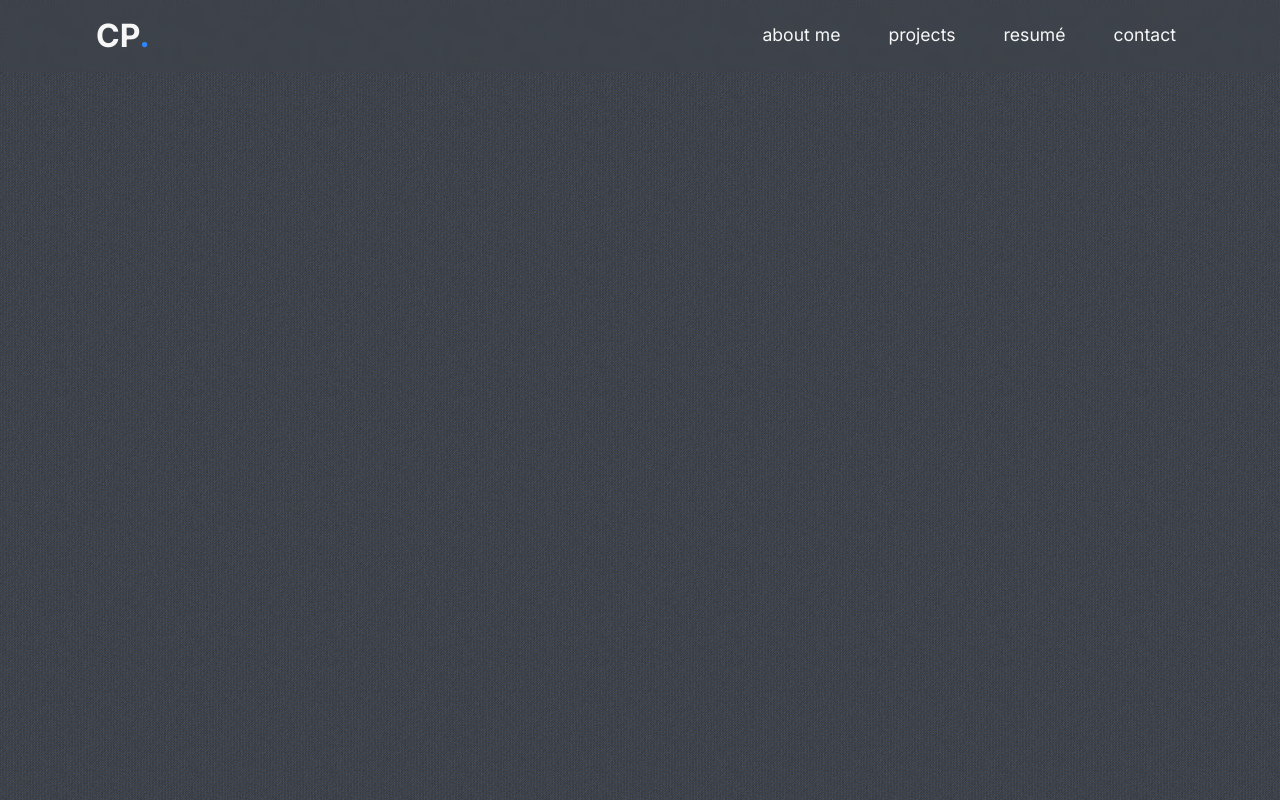
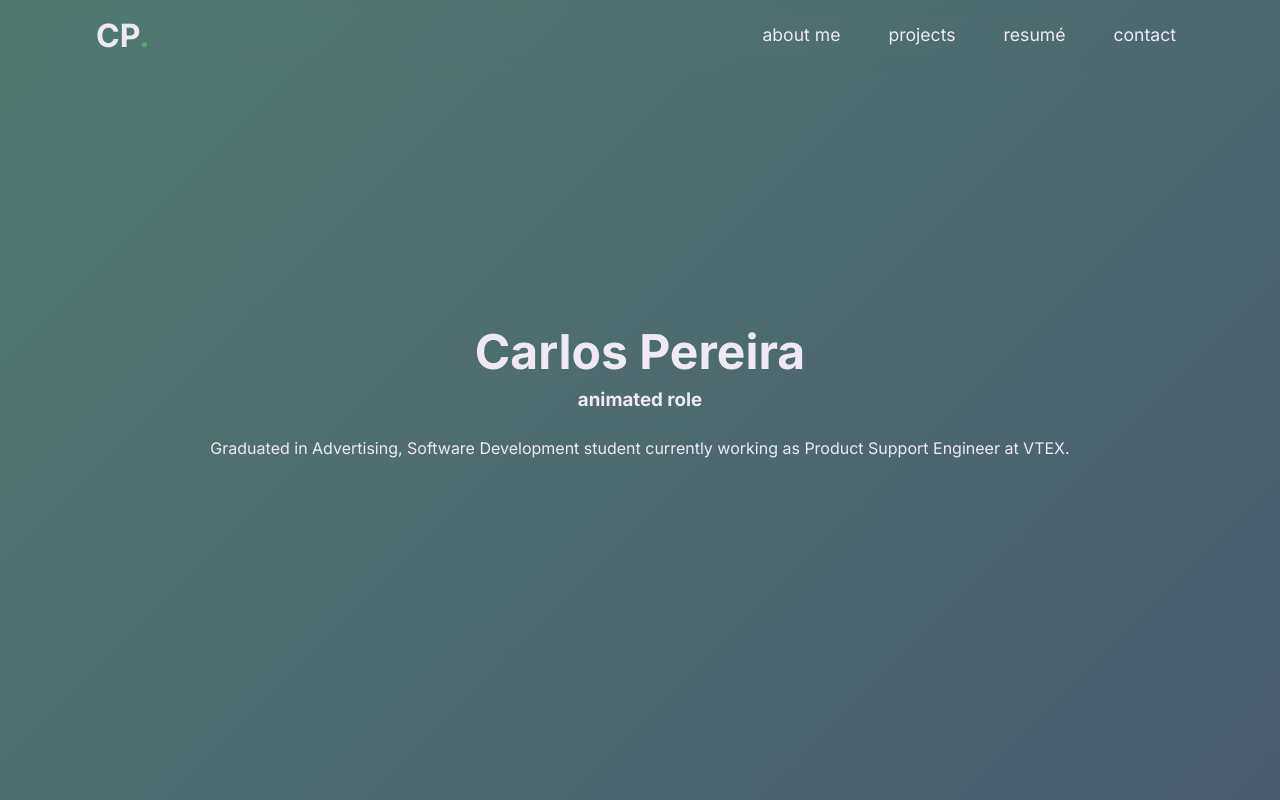
Before and after one commit to kdumagalhaes/hellocarlos, a React (Vite) app: page / in a window 1280 px wide. Built offline with nearby package versions, Linux system fonts and the light colour scheme.

Commit message:
Change theme colors

```diff
--- a/src/App.tsx
+++ b/src/App.tsx
@@ -1,4 +1,5 @@
 // components
+import { Hero } from './components/Hero/Hero'
 // import { Wip } from './components/WIP/Wip'
 import { GlobalStyles } from './GlobalStyles'
 
@@ -11,6 +12,7 @@ function App() {
   return (
     <ThemeProvider theme={defaultTheme}>
       <HeaderNav />
+      <Hero />
       {/* <Wip /> */}
       <GlobalStyles />
     </ThemeProvider>
--- a/src/GlobalStyles.ts
+++ b/src/GlobalStyles.ts
@@ -1,7 +1,4 @@
 import { createGlobalStyle } from 'styled-components'
-
-// assets
-import BgTexture from './assets/images/bg-texture.webp'
 
 export const GlobalStyles = createGlobalStyle`
 * {
@@ -12,9 +9,8 @@ export const GlobalStyles = createGlobalStyle`
 }
 body {
     font-family: 'Inter', sans-serif;
-    /* background-color: ${(props) => props.theme['dark-liver']}; */
-    background-image: url(${BgTexture});
-    color: ${(props) => props.theme['light-gray']};
+    background-color: ${(props) => props.theme['independance']};
+    color: ${(props) => props.theme['magnolia']};
     -webkit-font-smoothing: antialiased;
 }
 body, input, textarea, button {
--- a/src/components/Header/styles.ts
+++ b/src/components/Header/styles.ts
@@ -3,7 +3,9 @@ import styled from 'styled-components'
 export const Container = styled.div`
   -webkit-backdrop-filter: blur(5px);
   backdrop-filter: blur(5px);
-  border-bottom: 1px solid ${(props) => props.theme['dark-liver']};
+  position: fixed;
+  top: 0;
+  width: 100%;
 `
 
 export const Header = styled.header`
@@ -21,7 +23,7 @@ export const Logo = styled.span`
   position: relative;
 
   .logo-dot {
-    color: ${(props) => props.theme.azure};
+    color: ${(props) => props.theme['forest-green']};
   }
 
   .seo-text {
@@ -45,13 +47,13 @@ export const NavMenu = styled.nav`
     transition: border-bottom 0.4s;
 
     a {
-      color: ${(props) => props.theme['light-gray']};
+      color: ${(props) => props.theme['magnolia']};
       text-decoration: none;
       transition: color 0.3s;
       font-size: 1.1rem;
 
       &:hover {
-        color: ${(props) => props.theme.azure};
+        color: ${(props) => props.theme['forest-green']};
       }
     }
   }
--- /dev/null
+++ b/src/components/Hero/AnimatedRole/AnimatedRole.tsx
@@ -0,0 +1,9 @@
+import { Wrapper } from './styles'
+
+export function AnimatedRole() {
+  return (
+    <Wrapper>
+      <h3>animated role</h3>
+    </Wrapper>
+  )
+}
--- /dev/null
+++ b/src/components/Hero/AnimatedRole/styles.ts
@@ -0,0 +1,3 @@
+import styled from 'styled-components'
+
+export const Wrapper = styled.div``
--- /dev/null
+++ b/src/components/Hero/Hero.tsx
@@ -0,0 +1,15 @@
+import { AnimatedRole } from './AnimatedRole/AnimatedRole'
+import { Container } from './styles'
+
+export function Hero() {
+  return (
+    <Container>
+      <h2 className='name'>Carlos Pereira</h2>
+      <AnimatedRole />
+      <p className="bio-description">
+        Graduated in Advertising, Software Development student currently working
+        as Product Support Engineer at VTEX.
+      </p>
+    </Container>
+  )
+}
--- /dev/null
+++ b/src/components/Hero/styles.ts
@@ -0,0 +1,28 @@
+import styled, { keyframes } from 'styled-components'
+
+const AnimateBg = keyframes`
+  0%{background-position:0% 50%}
+  50%{background-position:100% 50%}
+  100%{background-position:0% 50%}
+`
+
+export const Container = styled.main`
+  height: 100vh;
+  display: flex;
+  flex-direction: column;
+  justify-content: center;
+  align-items: center;
+  line-height: 3rem;
+  background-size: 300% 300%;
+  background-image: linear-gradient(
+        -45deg,
+        ${props => props.theme['independance']} 0%,
+        ${props => props.theme['forest-green']} 100%
+  );
+  animation: ${AnimateBg} 10s ease infinite;
+
+  .name {
+    font-size: 3rem;
+    font-weight: 700;
+  }
+`
--- a/src/themes/default.ts
+++ b/src/themes/default.ts
@@ -1,9 +1,9 @@
 export const defaultTheme = {
   // colors
-  'dark-liver': '#403F4C',
-  'light-gray': '#f7f7f7',
-  azure: '#3185FC',
-  'sizzling-red': '#E84855',
-  'naples-yellow': '#F9DC5C',
-  'cameo-pink': '#EFBCD5',
+  'independance': '#484D6D',
+  'magnolia': '#EFE9F4',
+  'forest-green': '#57A773',
+  'forest-asd': '#3f7853',
+  'cyan-process': '#08B2E3',
+  'fire-opal': '#EE6352',
 }
```
